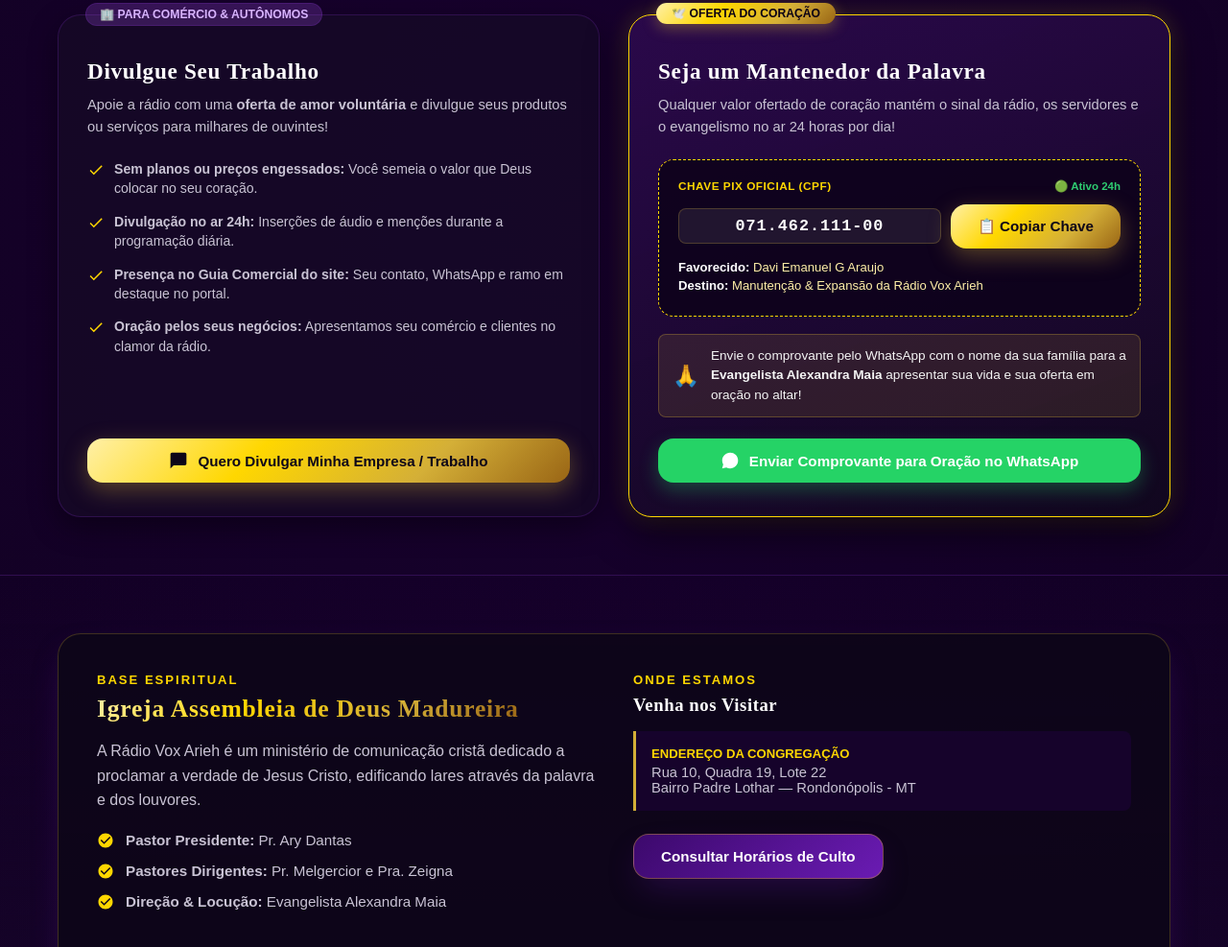
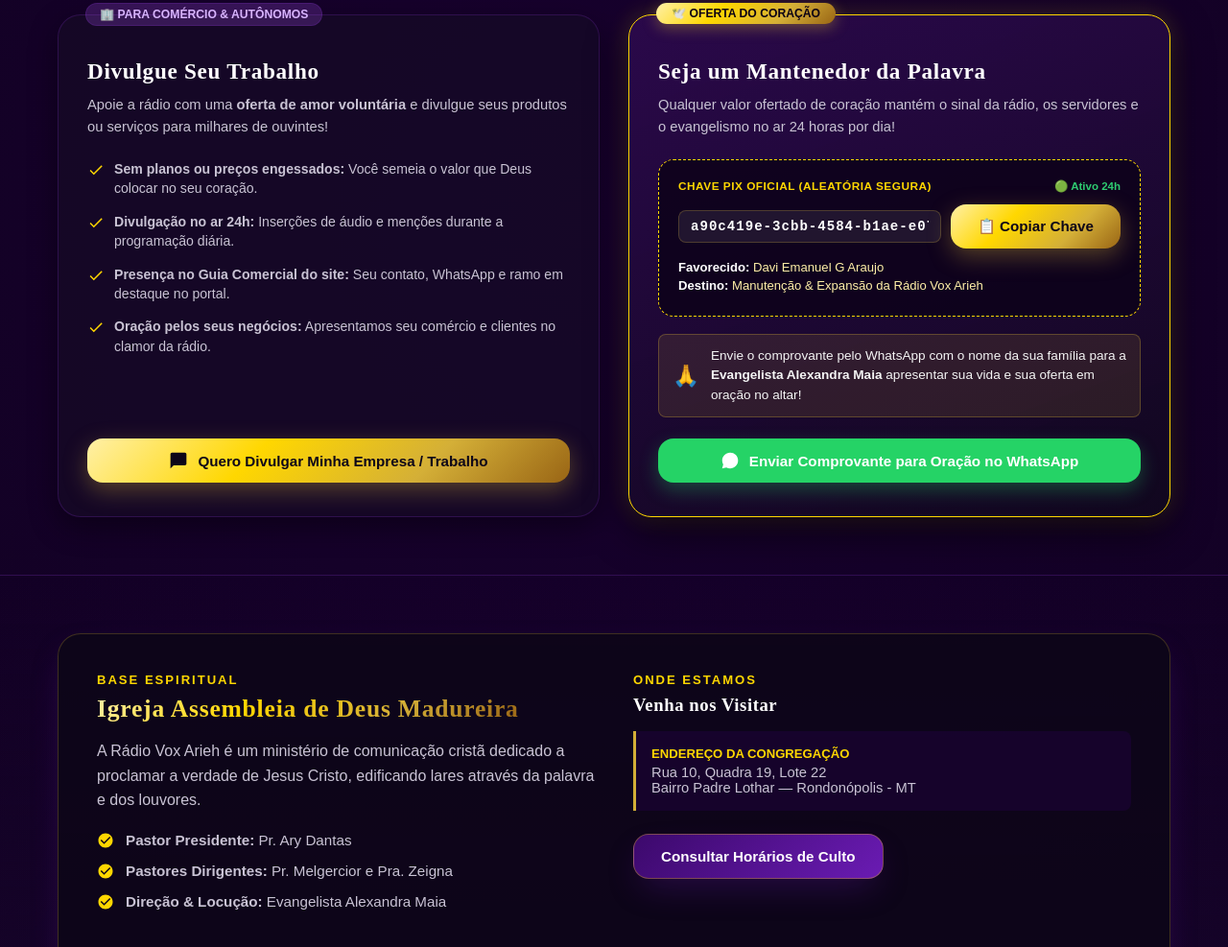
Before and after one commit to nyxcipherbr/Radio-Vox-Arieh, a plain HTML site: page index.html in a window 1280 px wide. Shown: the part 5338-6325 px from the top of the page at 96% size. Drawn offline with Linux system fonts and the light colour scheme.

Commit message:
sec: substituir chave pix de CPF por chave aleatoria segura para proteger dados pessoais

```diff
--- a/app.js
+++ b/app.js
@@ -1284,7 +1284,7 @@ function handleSendAd(event) {
 function copyPixKey() {
   const pixInput = document.getElementById('pixKeyText');
   const btn = document.getElementById('btnCopyPix');
-  const cleanPix = (pixInput ? pixInput.value : '071.462.111-00').replace(/\D/g, '');
+  const cleanPix = (pixInput ? pixInput.value : 'a90c419e-3cbb-4584-b1ae-e07ab456998e').trim();
 
   if (navigator.clipboard && navigator.clipboard.writeText) {
     navigator.clipboard.writeText(cleanPix).then(() => {
--- a/config.js
+++ b/config.js
@@ -38,8 +38,8 @@ const RADIO_CONFIG = {
     whatsappDisplay: "(66) 99953-6712",
     instagram: "@voxarieh.radio",
     email: "contato@voxarieh.com.br",
-    pixKey: "07146211100",
-    pixKeyDisplay: "071.462.111-00",
+    pixKey: "a90c419e-3cbb-4584-b1ae-e07ab456998e",
+    pixKeyDisplay: "a90c419e-3cbb-4584-b1ae-e07ab456998e",
     pixReceiver: "Davi Emanuel G Araujo",
     pixLeader: "Evangelista Alexandra Maia"
   },
--- a/data.json
+++ b/data.json
@@ -205,8 +205,8 @@
     "whatsappDisplay": "(66) 99953-6712",
     "instagram": "@voxarieh.radio",
     "email": "contato@voxarieh.com.br",
-    "pixKey": "07146211100",
-    "pixKeyDisplay": "071.462.111-00",
+    "pixKey": "a90c419e-3cbb-4584-b1ae-e07ab456998e",
+    "pixKeyDisplay": "a90c419e-3cbb-4584-b1ae-e07ab456998e",
     "pixReceiver": "Davi Emanuel G Araujo",
     "pixLeader": "Evangelista Alexandra Maia"
   },
--- a/index.html
+++ b/index.html
@@ -500,12 +500,12 @@
           <!-- Caixa Informativa do PIX -->
           <div class="pix-card-box">
             <div class="pix-header">
-              <span class="pix-tag">CHAVE PIX OFICIAL (CPF)</span>
+              <span class="pix-tag">CHAVE PIX OFICIAL (ALEATÓRIA SEGURA)</span>
               <span class="pix-status">🟢 Ativo 24h</span>
             </div>
 
             <div class="pix-key-display">
-              <input type="text" id="pixKeyText" value="071.462.111-00" readonly class="pix-input">
+              <input type="text" id="pixKeyText" value="a90c419e-3cbb-4584-b1ae-e07ab456998e" readonly class="pix-input" style="font-size: 0.88rem;">
               <button type="button" class="btn btn-gold btn-sm" onclick="copyPixKey()" id="btnCopyPix" title="Copiar Chave PIX">
                 <span>📋 Copiar Chave</span>
               </button>
```
